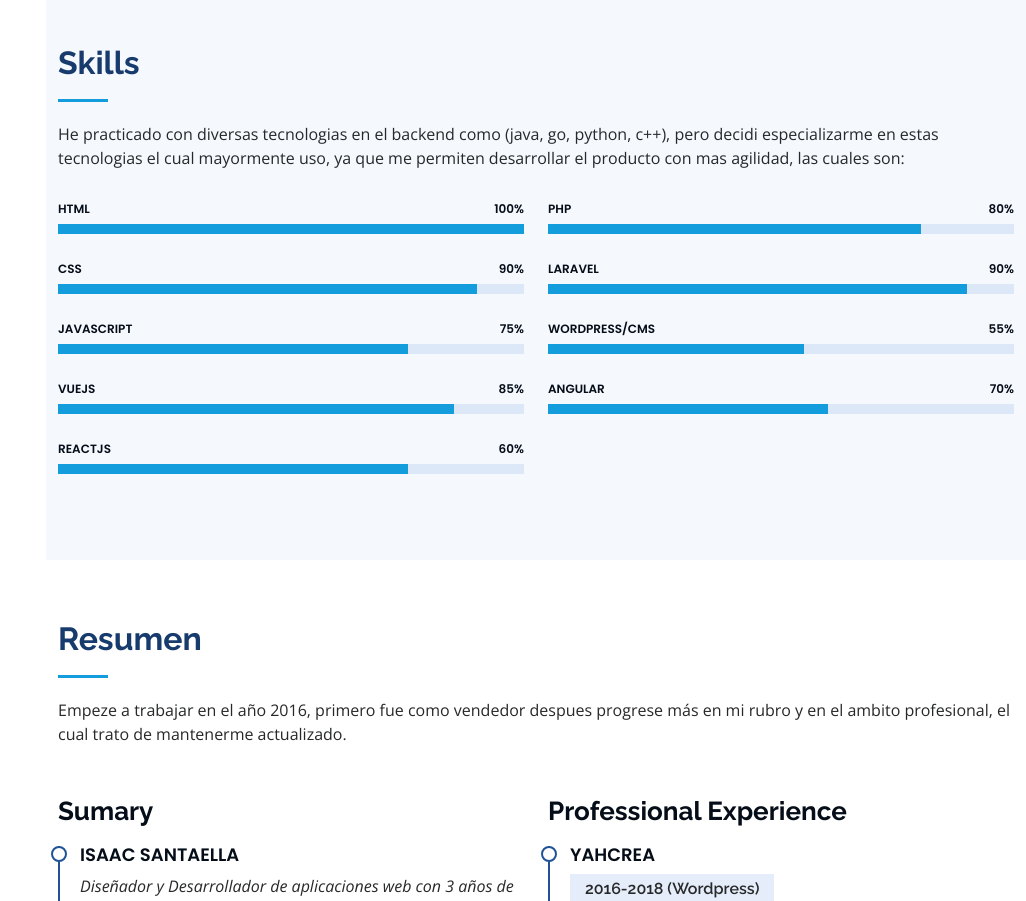
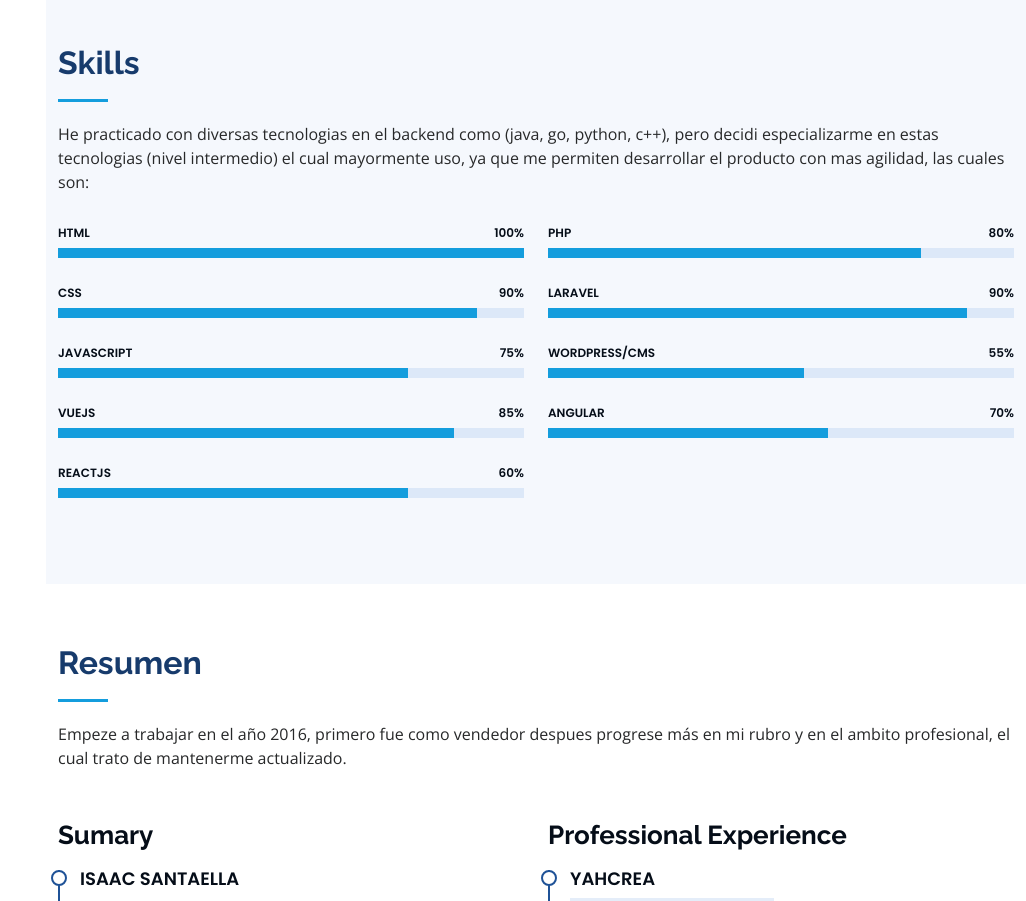
Before and after one commit to aisakk/portafolio-angular, an Angular app: page / in a window 1280 px wide. Shown: the part 1580-2481 px from the top of the page, without its empty margins (254-1280 px from the left). Built offline with nearby package versions, Linux system fonts and the light colour scheme.

Commit message:
updateando skills

```diff
--- a/src/app/body/skills/skills.component.html
+++ b/src/app/body/skills/skills.component.html
@@ -4,7 +4,7 @@
 
           <div class="section-title">
             <h2>Skills</h2>
-            <p>He practicado con diversas tecnologias en el backend como (java, go, python, c++), pero decidi especializarme en estas tecnologias el cual mayormente uso, ya que me permiten desarrollar el producto con mas agilidad, las cuales son:</p>
+            <p>He practicado con diversas tecnologias en el backend como (java, go, python, c++), pero decidi especializarme en estas tecnologias (nivel intermedio) el cual mayormente uso, ya que me permiten desarrollar el producto con mas agilidad, las cuales son:</p>
           </div>
 
           <div class="row skills-content">
```
